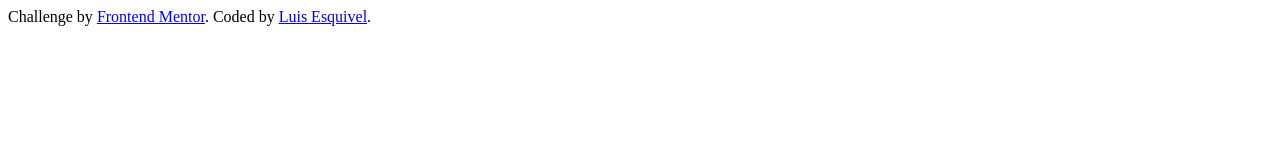
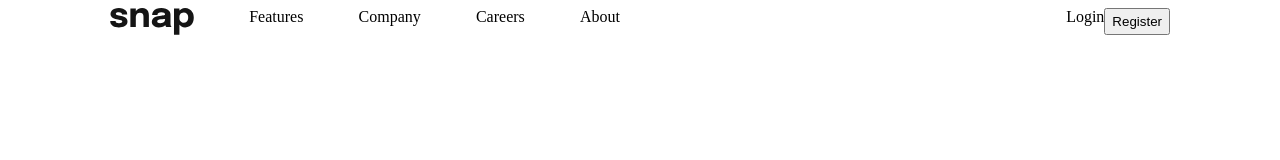
Before and after one commit to LuisEsquivel11/practice-makes-not-garbage, a plain HTML site: page intro-section-with-drop-down-navigation-main/index.html in a window 1280 px wide. Drawn offline with Linux system fonts and the light colour scheme.

Commit message:
started header for side quest

```diff
--- a/intro-section-with-drop-down-navigation-main/index.html
+++ b/intro-section-with-drop-down-navigation-main/index.html
@@ -6,19 +6,33 @@
 
         <link rel="icon" type="image/png" sizes="32x32" href="images/favicon-32x32.png">
         <title>Frontend Mentor | Intro section with dropdown navigation</title>
+        <link rel="stylesheet" href="layout.css">
+        <link rel="stylesheet" href="intro-section.css">
     </head>
     <body>
     <div class="page-wrapper">
-        <header>
-
+        <header class="container">
+            <div class="row">
+                <div class="row d-flex justify-space-between ">
+                    <img class='snap' src="images/snap-logo.svg">
+                    <a>Features</a>
+                    <a>Company</a>
+                    <a>Careers</a>
+                    <a>About</a>
+                </div>
+                <div class="row justify-end">
+                    <a>Login</a>
+                    <button>Register</button>
+                </div>
+            </div>
 
         </header>
 
 
-        <footer class="attribution">
-            Challenge by <a href="https://www.frontendmentor.io?ref=challenge" target="_blank">Frontend Mentor</a>.
-             Coded by <a href="#">Luis Esquivel</a>.
-        </footer>
+<!--        <footer class="attribution">-->
+<!--            Challenge by <a href="https://www.frontendmentor.io?ref=challenge" target="_blank">Frontend Mentor</a>.-->
+<!--             Coded by <a href="#">Luis Esquivel</a>.-->
+<!--        </footer>-->
     </div>
     </body>
 </html>
--- a/intro-section-with-drop-down-navigation-main/intro-section.css
+++ b/intro-section-with-drop-down-navigation-main/intro-section.css
@@ -1,2 +1,6 @@
 .attribution { font-size: 11px; text-align: center; }
 .attribution a { color: hsl(228, 45%, 44%); }
+
+.snap {
+    max-width: 100px;
+}
--- a/intro-section-with-drop-down-navigation-main/layout.css
+++ b/intro-section-with-drop-down-navigation-main/layout.css
@@ -64,6 +64,9 @@
 }
 .row.justify-end {
     justify-content: end;
+}
+.row.justify-start {
+    justify-content: start;
 }
 .row.justify-space-between {
     justify-content: space-between;
```
